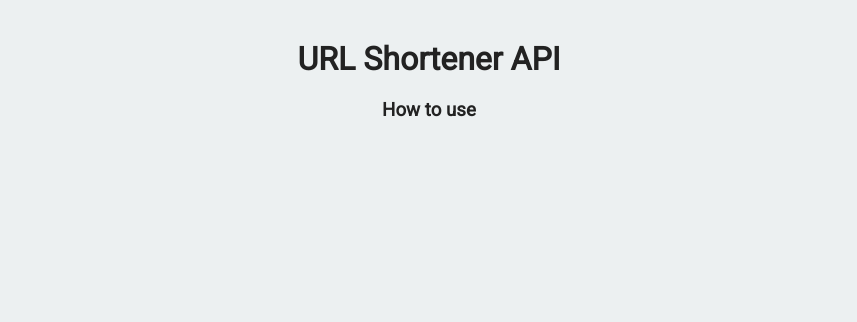
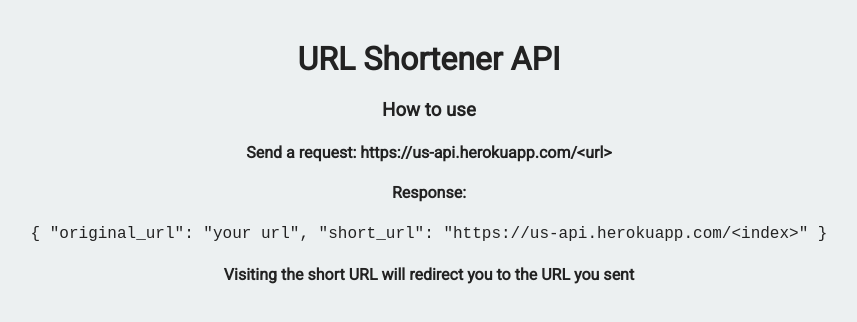
Before and after one commit to hamza-hajji/url_shortener_api, a website: page views/index.html in a window 1280 px wide. Shown: the whole page, without its empty margins (211-1068 px from the left). Drawn offline with Linux system fonts and the light colour scheme.

```diff
--- a/db/mongoose.js
+++ b/db/mongoose.js
@@ -1,6 +1,6 @@
 var mongoose = require('mongoose');
 
-const MongoDB_URI = 'mongodb://localhost:27017/short_urls';
+const MongoDB_URI = process.env.MONGODB_URI || 'mongodb://localhost:27017/short_urls';
 
 mongoose.Promise = global.Promise;
 mongoose.connect(MongoDB_URI);
--- a/views/index.html
+++ b/views/index.html
@@ -2,7 +2,7 @@
 <html>
 
    <head>
-      <title>Backend Challenges | Free Code Camp</title>
+      <title>Backend Challenges | URL Shortener</title>
       <link rel="shortcut icon" href="https://cdn.hyperdev.com/us-east-1%3A52a203ff-088b-420f-81be-45bf559d01b1%2Ffavicon.ico" type="image/x-icon"/>
       <link href="https://fonts.googleapis.com/css?family=Roboto" rel="stylesheet" type="text/css">
       <link href="/public/style.css" rel="stylesheet" type="text/css">
@@ -13,7 +13,15 @@
          <h1>URL Shortener API</h1>
          <h3>How to use</h3>
 
-         <p></p>
+
+
+         <h4>Send a request: https://us-api.herokuapp.com/&lt;url&gt;</h4>
+         <h4>Response:</h4>
+         <code>
+          { "original_url": "your url",
+            "short_url": "https://us-api.herokuapp.com/&lt;index&gt;" }
+          </code>
+          <h4>Visiting the short URL will redirect you to the URL you sent</h4>
       </div>
    </body>
 
```
